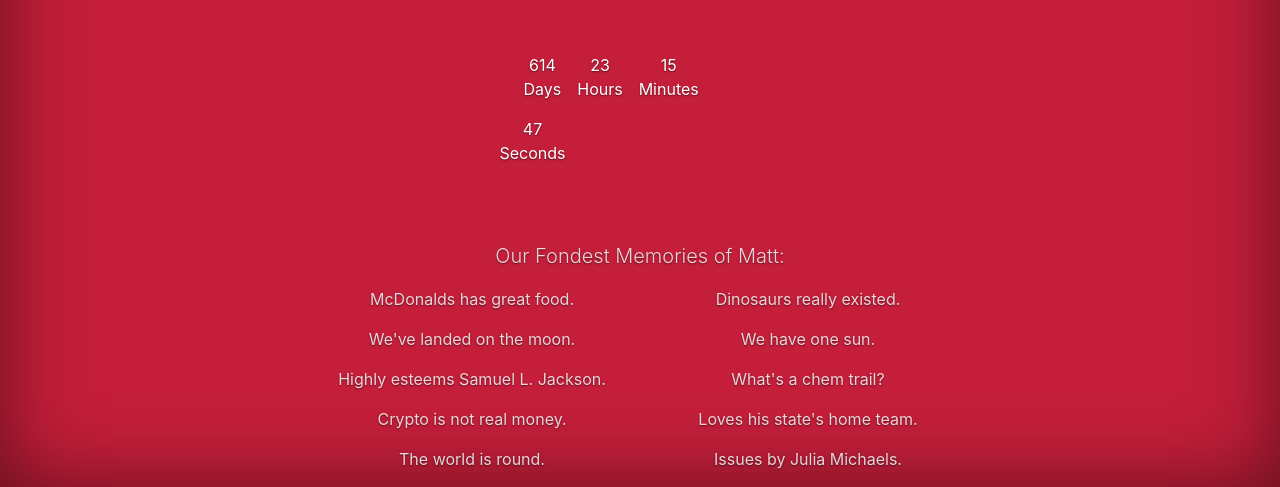
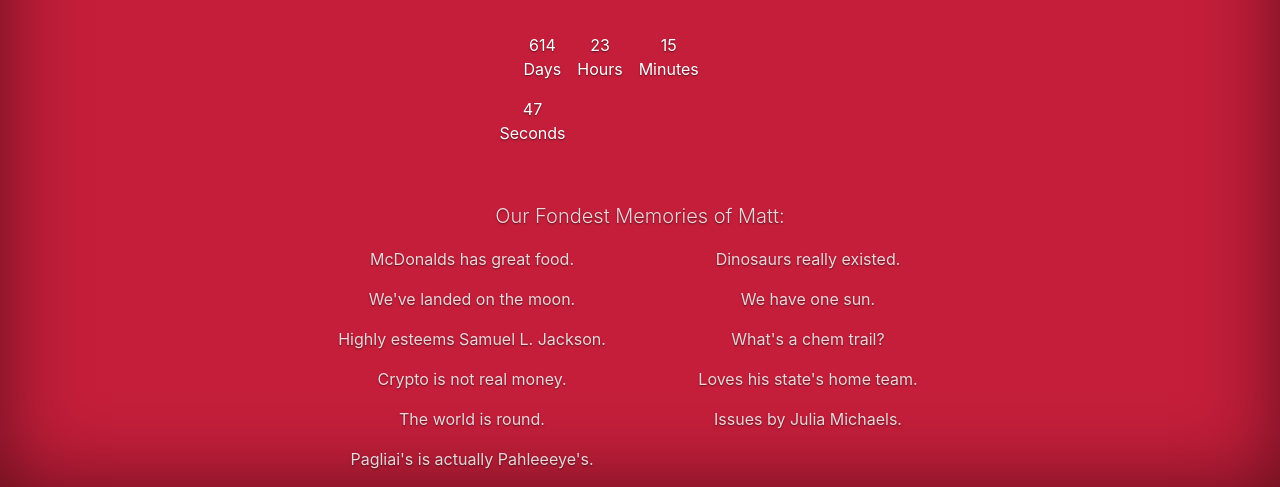
Before and after one commit to kaburkett/matt.isprettymuchtheworst, a plain HTML site: page index.html in a window 1280 px wide. Shown: the part 313-800 px from the top of the page. Drawn offline with nearby package versions, Linux system fonts and the light colour scheme.

Commit message:
Added a Matt quote about Paglia's pizza.

```diff
--- a/index.html
+++ b/index.html
@@ -95,6 +95,9 @@
             <div class="col-6">
               <p>Issues by Julia Michaels.</p>
             </div>
+            <div class="col-6">
+              <p>Pagliai's is actually Pahleeeye's.</p>
+            </div>
           </div>
         </div>
       </footer>
```
